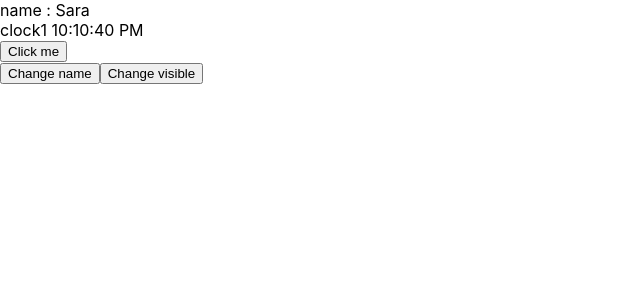
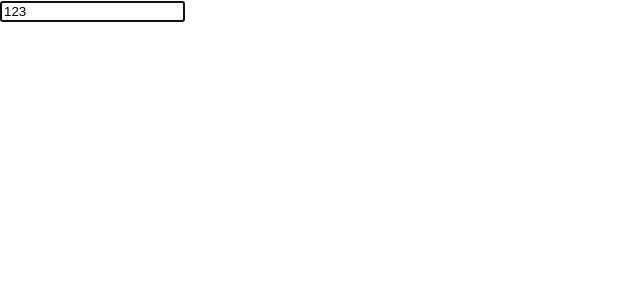
Before and after one commit to vantrong2405/React_learning, a React (Create React App) app: page / in a window 1280 px wide. Shown: the top 300 px of the page, without its empty margins (0-640 px from the left). Built offline with nearby package versions, Linux system fonts and the light colour scheme.

Commit message:
02. Props propety and CustomInput

```diff
--- a/package.json
+++ b/package.json
@@ -6,6 +6,7 @@
     "@testing-library/jest-dom": "^5.17.0",
     "@testing-library/react": "^13.4.0",
     "@testing-library/user-event": "^13.5.0",
+    "prop-types": "^15.8.1",
     "react": "^18.3.1",
     "react-dom": "^18.3.1",
     "react-scripts": "5.0.1",
--- a/src/App.js
+++ b/src/App.js
@@ -3,17 +3,14 @@ import logo from './logo.svg';
 import './App.css';
 import Clock from './Clock';
 import { useState } from 'react';
+import BareInput from './BareInput';
+import Layout from './Layout';
+function App() {
 
-function App() {
-    const [name, setName] = useState('Sara')
-    const [visible, setVisible] = useState(true)
     return (
-        <div>
-            {visible && <Clock name={name} />}
-            <button onClick={() => setName('văn trọng')}>Change name</button>
-            <button onClick={() => setVisible((prev) => !prev)}>Change visible</button>
-        </div >
-
+        <Layout>
+            <BareInput type='1' value='123' autoFocus />
+        </Layout>
     );
 }
 
--- /dev/null
+++ b/src/BareInput.jsx
@@ -0,0 +1,27 @@
+import React, { Component } from 'react'
+import PropTypes from 'prop-types'; // ES6
+export default class BareInput extends Component {
+    render() {
+        const { value, ...rest } = this.props
+
+        return (
+            <div>
+                <input value={value} type={rest.type} autoFocus={rest.autoFocus} onChange={() => { }} />
+            </div>
+        )
+    }
+}
+
+BareInput.propTypes  = {
+    value : PropTypes.string,
+    type : PropTypes.string.isRequired,
+}
+
+
+
+// export default function BareInput({value,type}) {
+//     console.log(value,type);
+//   return (
+//     <input value={value} onChange={() => { }} />
+//   )
+// }
--- /dev/null
+++ b/src/Layout.jsx
@@ -0,0 +1,7 @@
+import React from 'react'
+
+export default function Layout({children}) {
+  return (
+    <div className='layout'>{children}</div>
+  )
+}
```
Also changed, not shown: 1 other file (tests, documents, lock files or other folders).
